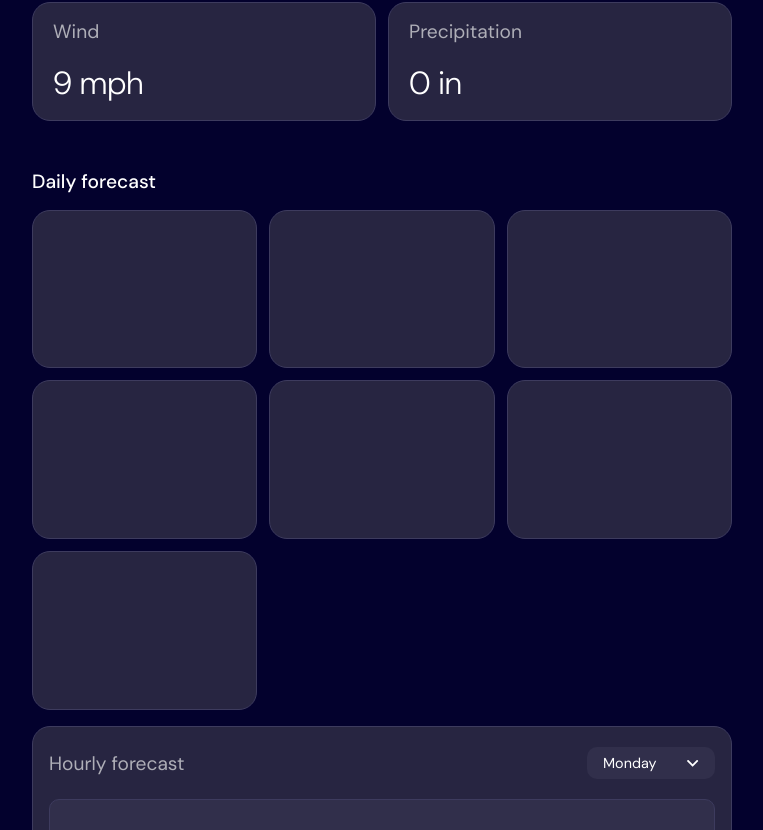
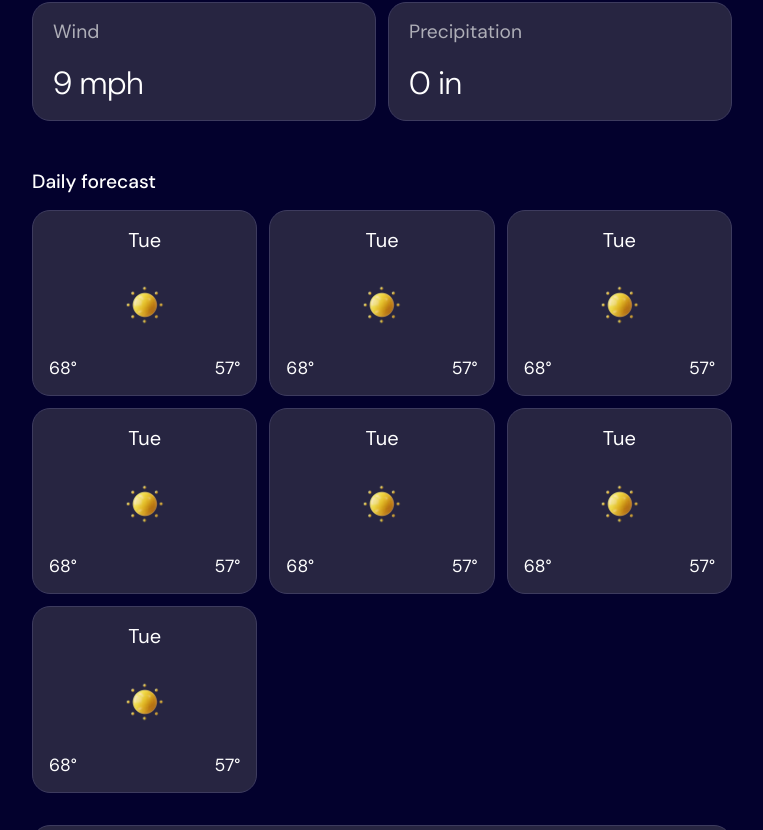
Before and after one commit to Anfield-Lam/front-end-mentor-weather-app-main, a React (Vite) app: page / in a window 1280 px wide. Shown: the part 730-1560 px from the top of the page, without its empty margins (258-1021 px from the left). Built offline with nearby package versions, Linux system fonts and the light colour scheme.

Commit message:
daily forecast div containers

```diff
--- a/src/DailyInfoGridBoxes.css
+++ b/src/DailyInfoGridBoxes.css
@@ -3,6 +3,8 @@
   flex-direction: column;
   justify-content: center;
   align-items: center;
+  height: 40rem;
+  margin-bottom: 1rem;
 }
 
 .belowFourBoxesText {
@@ -22,6 +24,30 @@
   gap: 12px;
   width: 100%;
   max-width: 700px;
-  height: 500px;
+  height: 100%;
   border-radius: 18px;
 }
+
+.dailyBox {
+  display: flex;
+  flex-direction: column;
+  align-items: center;
+  justify-content: space-between;
+  box-sizing: border-box;
+  padding: 1rem;
+}
+
+.dayWeather {
+  width: 75px;
+}
+
+.dayText {
+  font-size: 1.25rem;
+}
+
+.dayTemperature {
+  width: 100%;
+  display: flex;
+  justify-content: space-between;
+  font-size: 1.1rem;
+}
--- a/src/DailyInfoGridBoxes.jsx
+++ b/src/DailyInfoGridBoxes.jsx
@@ -1,17 +1,67 @@
 import "./DailyInfoGridBoxes.css"
+import SunnyIcon from "./assets/images/icon-sunny.webp"
 
 function DailyInfoGridBoxes() {
   return (
     <div className="dailyInfoGridBoxes">
       <div className='belowFourBoxesText'>Daily forecast</div>
       <div className="sevenBox">
-        <div className="box first"></div>
-        <div className="box second"></div>
-        <div className="box third"></div>
-        <div className="box fourth"></div>
-        <div className="box fifth"></div>
-        <div className="box sixth"></div>
-        <div className="box seventh"></div>
+        <div className="box dailyBox first">
+          <div className="dayText dayText1">Tue</div>
+          <img className="dayWeather dayWeather1" src={SunnyIcon}/>
+          <div className="dayTemperature">
+            <div className="dayTemperatureUpper">68°</div>
+            <div className="dayTemperatureLower">57°</div>
+          </div>
+        </div>
+        <div className="box dailyBox second">
+          <div className="dayText dayText2">Tue</div>
+          <img className="dayWeather dayWeather2" src={SunnyIcon}/>
+          <div className="dayTemperature">
+            <div className="dayTemperatureUpper">68°</div>
+            <div className="dayTemperatureLower">57°</div>
+          </div>
+        </div>
+        <div className="box dailyBox third">
+          <div className="dayText dayText3">Tue</div>
+          <img className="dayWeather dayWeather3" src={SunnyIcon}/>
+          <div className="dayTemperature">
+            <div className="dayTemperatureUpper">68°</div>
+            <div className="dayTemperatureLower">57°</div>
+          </div>
+        </div>
+        <div className="box dailyBox fourth">
+          <div className="dayText dayText4">Tue</div>
+          <img className="dayWeather dayWeather4" src={SunnyIcon}/>
+          <div className="dayTemperature">
+            <div className="dayTemperatureUpper">68°</div>
+            <div className="dayTemperatureLower">57°</div>
+          </div>
+        </div>
+        <div className="box dailyBox fifth">
+          <div className="dayText dayText5">Tue</div>
+          <img className="dayWeather dayWeather5" src={SunnyIcon}/>
+          <div className="dayTemperature">
+            <div className="dayTemperatureUpper">68°</div>
+            <div className="dayTemperatureLower">57°</div>
+          </div>
+        </div>
+        <div className="box dailyBox sixth">
+          <div className="dayText dayText6">Tue</div>
+          <img className="dayWeather dayWeather6" src={SunnyIcon}/>
+          <div className="dayTemperature">
+            <div className="dayTemperatureUpper">68°</div>
+            <div className="dayTemperatureLower">57°</div>
+          </div>
+        </div>
+        <div className="box dailyBox seventh">
+          <div className="dayText dayText7">Tue</div>
+          <img className="dayWeather dayWeather7" src={SunnyIcon}/>
+          <div className="dayTemperature">
+            <div className="dayTemperatureUpper">68°</div>
+            <div className="dayTemperatureLower">57°</div>
+          </div>
+        </div>
       </div>
     </div>
   )
```
